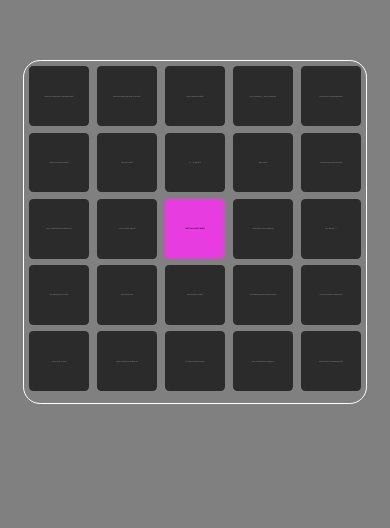
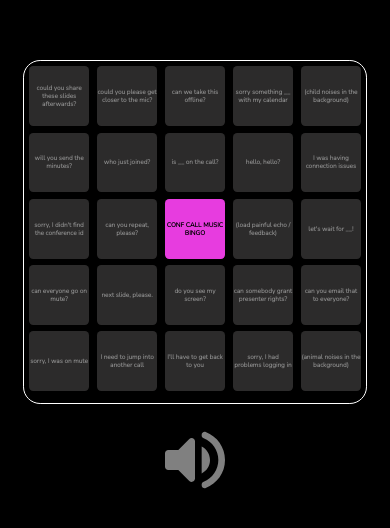
Before and after one commit to noamrubin22/bingo, a React (Create React App) app: page / in a window 390 px wide. Shown: the part 142-670 px from the top of the page. Built offline with nearby package versions, Linux system fonts and the light colour scheme; no server answers.

Commit message:
responsiveness should work now

```diff
--- a/src/App.css
+++ b/src/App.css
@@ -8,7 +8,7 @@
     align-content: center;
     width: 100vw;
     height: 100vh;
-    background: grey;
+    background: black;
     font-family: 'Nunito', sans-serif;
   }
 
--- a/src/Ticket.css
+++ b/src/Ticket.css
@@ -10,7 +10,7 @@
         justify-content: center;
         align-items: center;
         z-index: 2;
-        font-size: 0.1rem;
+        font-size: 0.4rem;
         border-radius: 7%;
     }
 
```
